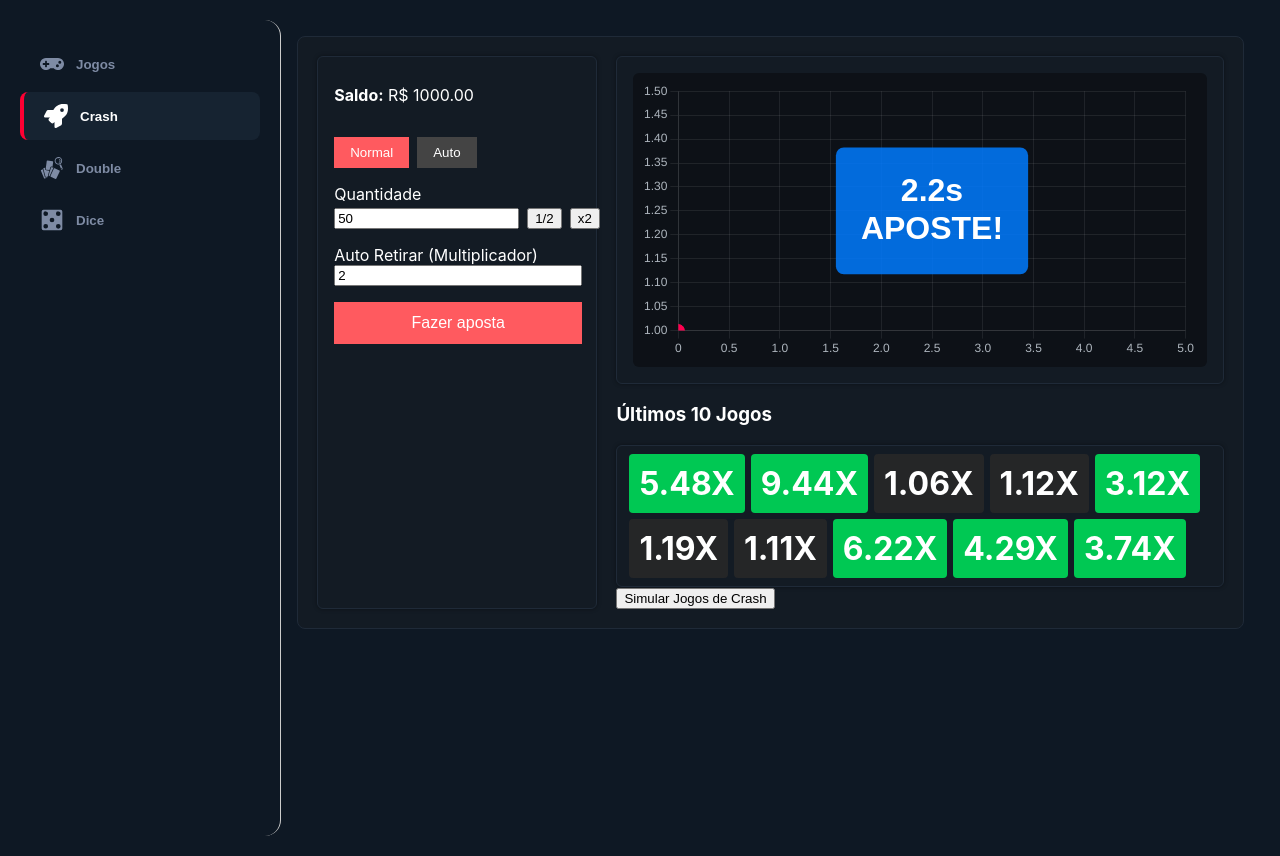
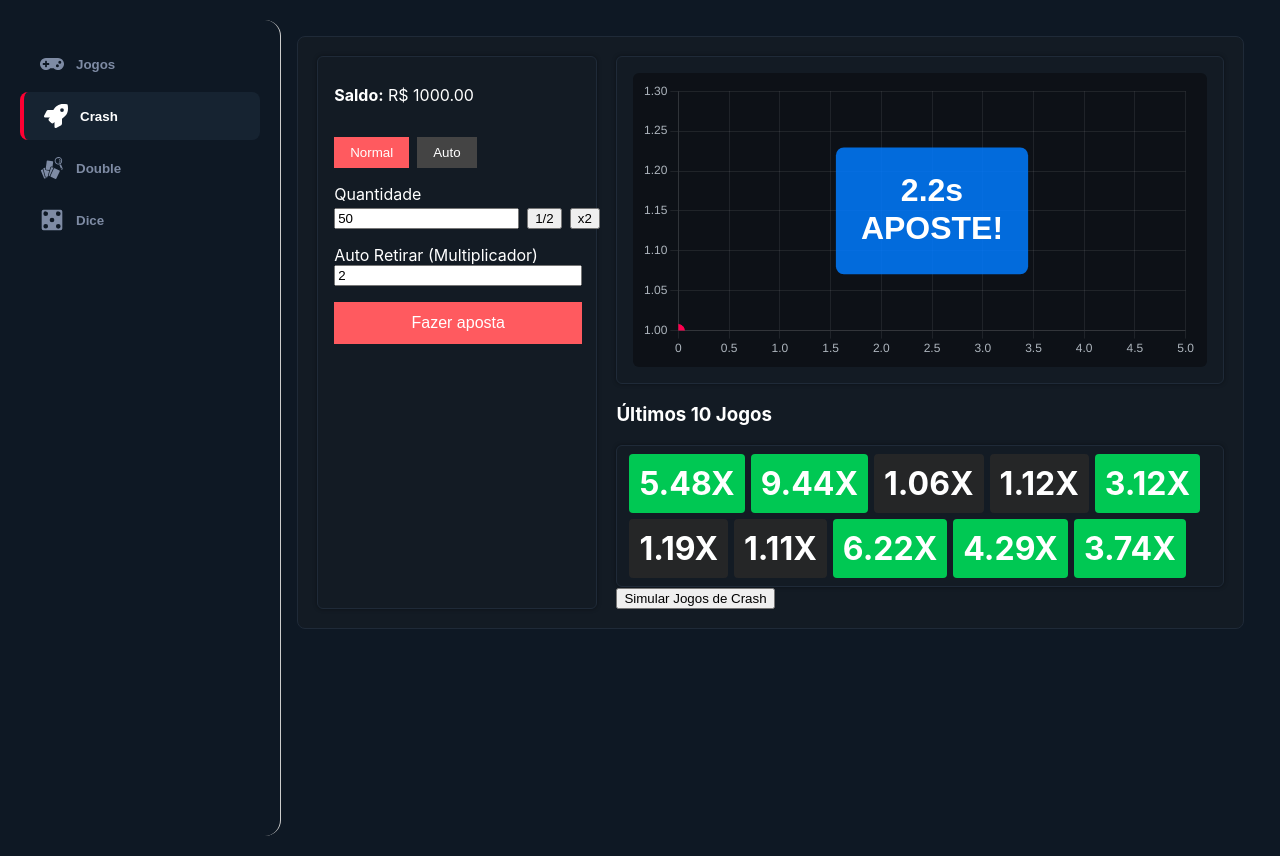
Before and after one commit to Lucas-Inacioo/Gamble, a React (Create React App) app: page / in a window 1280 px wide. Both pictures are taken after a click on the button "Crash". Built offline with nearby package versions, Linux system fonts and the light colour scheme.

Commit message:
Change graph scale

```diff
--- a/src/components/Crash/CrashGame/CrashGame.js
+++ b/src/components/Crash/CrashGame/CrashGame.js
@@ -127,6 +127,7 @@ const CrashGame = ({
         };
     }, [gamePhase]);
 
+    const currentX = dataPoints[dataPoints.length - 1]?.x ?? 0;
     const currentY = dataPoints[dataPoints.length - 1]?.y ?? 1;
 
     /* gráfico -------------------------------------------------------------- */
@@ -152,8 +153,8 @@ const CrashGame = ({
 
     const options = {
         scales: {
-            x: { type: 'linear', min: 0, max: Math.max(5, dataPoints.length * 0.01) },
-            y: { type: 'linear', min: 1, max: Math.max(1.3, currentY + 0.5) },
+            x: { type: 'linear', min: 0, max: Math.max(5, currentX * 1.1) },
+            y: { type: 'linear', min: 1, max: Math.max(1.3, currentY * 1.1) },
         },
         animation: { duration: 0 },
         plugins: {
```
